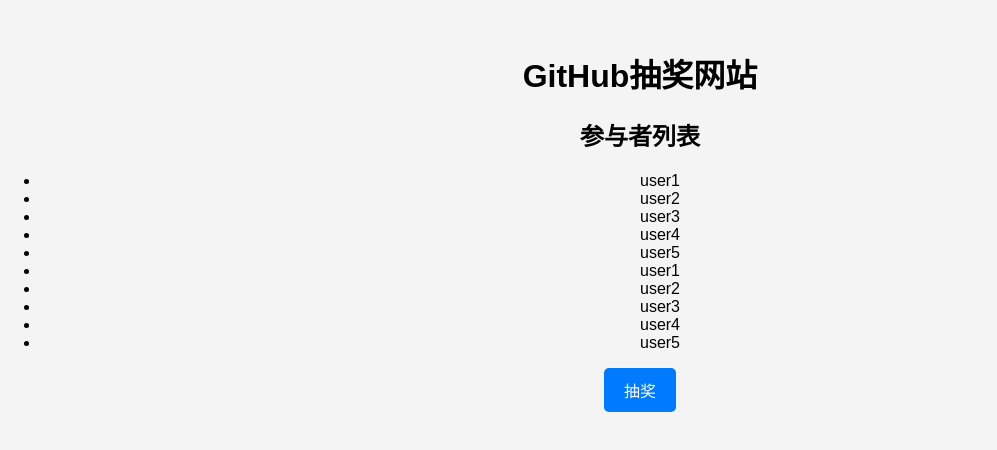
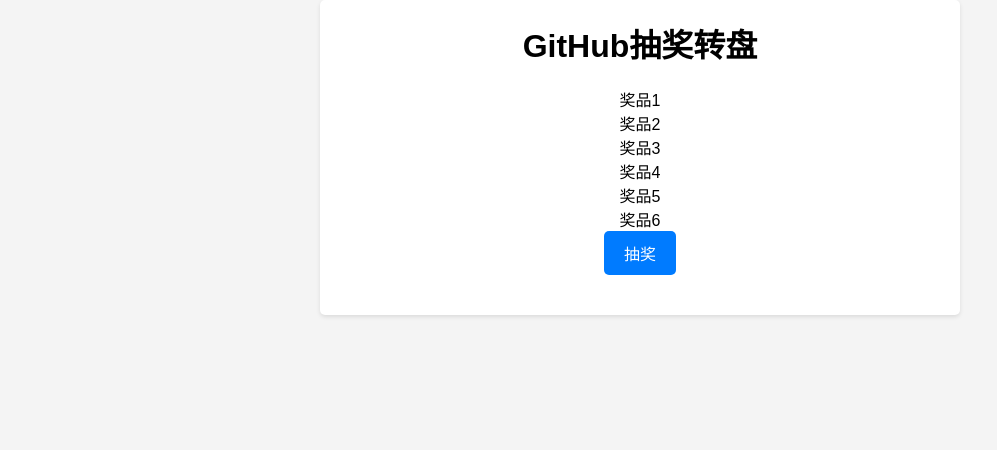
Before and after one commit to wdsjdemh/guofenqi, a plain HTML site: page index.html in a window 1280 px wide. Shown: the whole page, without its empty margins (0-997 px from the left). Drawn offline with Linux system fonts and the light colour scheme.

Commit message:
Update index.html

```diff
--- a/index.html
+++ b/index.html
@@ -1,78 +1,27 @@
 <!DOCTYPE html>
 <html lang="en">
 <head>
- <link rel="stylesheet" href="style.css">
-  <script src="script.js" defer></script>
 <meta charset="UTF-8">
 <meta name="viewport" content="width=device-width, initial-scale=1.0">
-<title>GitHub抽奖网站</title>
-<style>
-  body {
-    font-family: Arial, sans-serif;
-    text-align: center;
-  }
-  h1 {
-    margin-top: 50px;
-  }
-  #participants {
-    margin-top: 20px;
-  }
-  #winner {
-    margin-top: 20px;
-    font-size: 24px;
-    font-weight: bold;
-    color: #ff6347;
-  }
-  button {
-    padding: 10px 20px;
-    font-size: 16px;
-    background-color: #007bff;
-    color: #fff;
-    border: none;
-    cursor: pointer;
-  }
-</style>
+<title>GitHub抽奖转盘</title>
+<link rel="stylesheet" href="style.css">
 </head>
 <body>
-<h1>GitHub抽奖网站</h1>
-<div id="participants">
-  <h2>参与者列表</h2>
-  <ul id="participantList">
-    <!-- 在这里添加参与者的列表项 -->
-  </ul>
+<div class="container">
+  <h1>GitHub抽奖转盘</h1>
+  <div class="wheel-container">
+    <div class="wheel" id="wheel">
+      <div class="wheel-item" style="--item-index: 1;">奖品1</div>
+      <div class="wheel-item" style="--item-index: 2;">奖品2</div>
+      <div class="wheel-item" style="--item-index: 3;">奖品3</div>
+      <div class="wheel-item" style="--item-index: 4;">奖品4</div>
+      <div class="wheel-item" style="--item-index: 5;">奖品5</div>
+      <div class="wheel-item" style="--item-index: 6;">奖品6</div>
+    </div>
+    <button id="drawButton">抽奖</button>
+  </div>
+  <div id="winner"></div>
 </div>
-<button id="drawButton">抽奖</button>
-<div id="winner"></div>
-
-<script>
-  const participants = [
-    'user1',
-    'user2',
-    'user3',
-    'user4',
-    'user5'
-    // 在这里添加更多参与者
-  ];
-
-  const drawButton = document.getElementById('drawButton');
-  const participantList = document.getElementById('participantList');
-  const winnerDisplay = document.getElementById('winner');
-
-  participants.forEach(participant => {
-    const listItem = document.createElement('li');
-    listItem.textContent = participant;
-    participantList.appendChild(listItem);
-  });
-
-  drawButton.addEventListener('click', () => {
-    if (participants.length > 0) {
-      const randomIndex = Math.floor(Math.random() * participants.length);
-      const winner = participants[randomIndex];
-      winnerDisplay.textContent = `抽奖结果：恭喜 ${winner} 获奖！`;
-    } else {
-      winnerDisplay.textContent = '没有参与者可以抽奖。';
-    }
-  });
-</script>
+<script src="script.js" defer></script>
 </body>
 </html>
```
